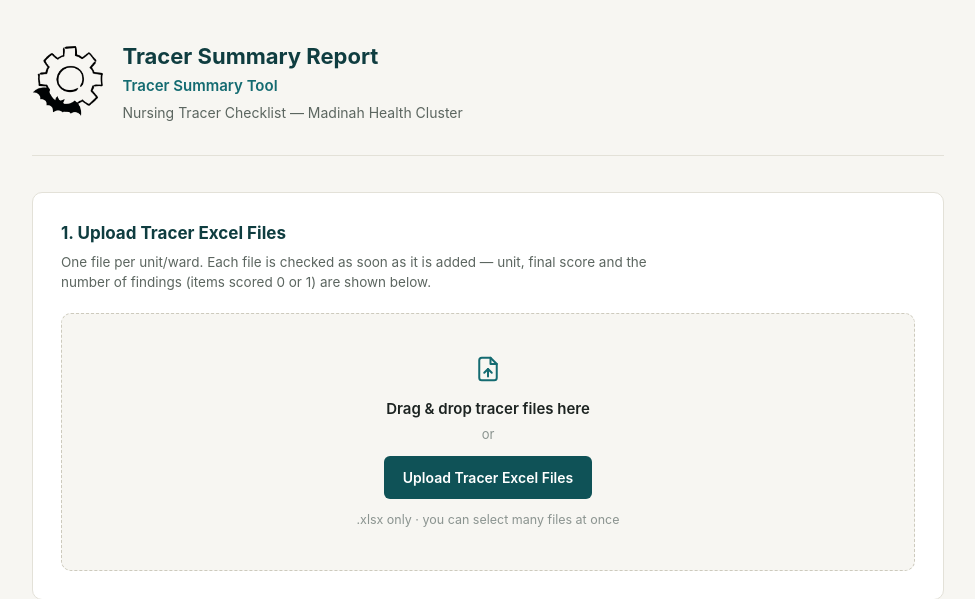
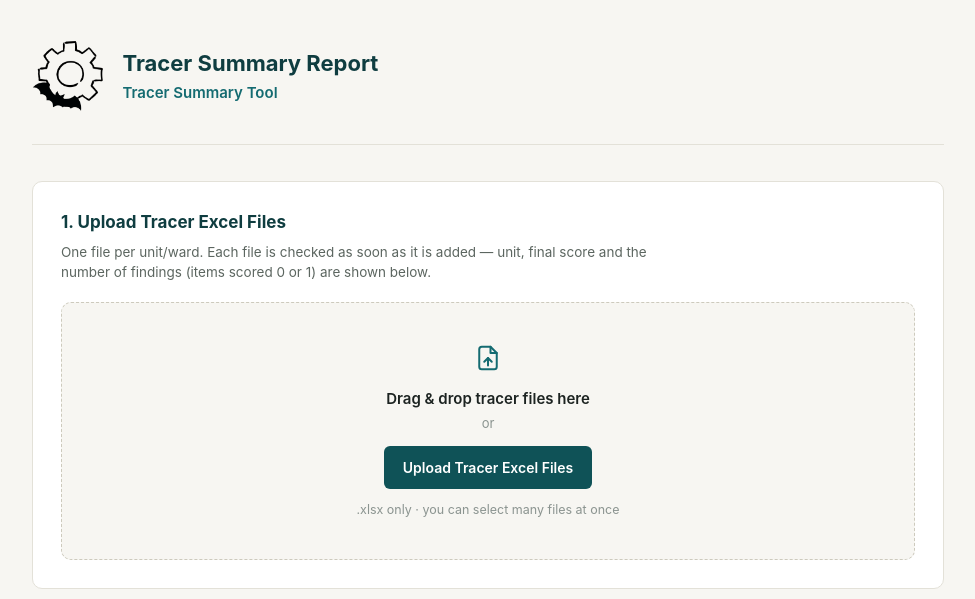
Before and after one commit to Wejdanfb/Tracer-Summery, a Flask app: page / in a window 1280 px wide. Shown: the top 599 px of the page, without its empty margins (152-1127 px from the left). Run offline with Flask 2, Linux system fonts and the light colour scheme.

Commit message:
Remove old header subtitle
Co-Authored-By: Claude Opus 5.5 <noreply@anthropic.com>
Claude-Session: https://claude.ai/code/session_01XYYDhmecJfyZzuAGSoEtqN

```diff
--- a/templates/index.html
+++ b/templates/index.html
@@ -15,7 +15,6 @@
     <div class="masthead-text">
       <h1>Tracer Summary Report</h1>
       <p class="masthead-subtitle">Tracer Summary Tool</p>
-      <p>Nursing Tracer Checklist &mdash; Madinah Health Cluster</p>
     </div>
   </header>
 
```
